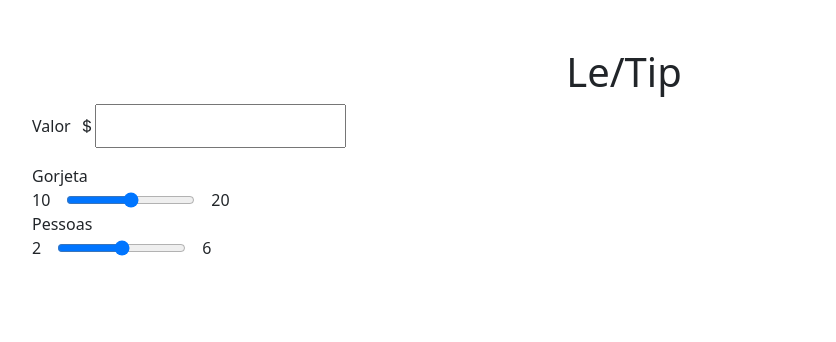
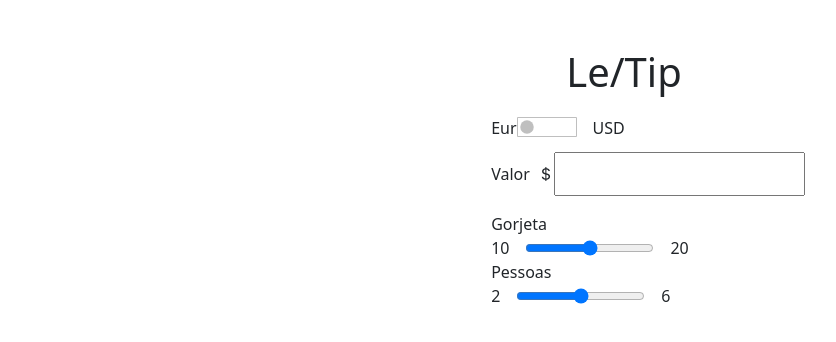
Before and after one commit to IngridCavalcantiGti/api-tipcalculator, a Vue app: page / in a window 1280 px wide. Shown: the top 342 px of the page, without its empty margins (16-852 px from the left). Built offline with nearby package versions, Linux system fonts and the light colour scheme.

Commit message:
cria e adiciona componente switch

```diff
--- /dev/null
+++ b/src/components/Switch.vue
@@ -0,0 +1,15 @@
+<template>
+  <div class="d-flex align-items-center">
+    <label class="form-check-label">Eur</label>
+    <div class="form-control-lg form-switch">
+      <input class="form-check-input" type="checkbox" />
+    </div>
+    <label class="form-check-label">USD</label>
+  </div>
+</template>
+<style scoped>
+.form-switch .form-check-input {
+  width: 3em;
+  border-radius: 1px;
+}
+</style>
--- a/src/views/Home.vue
+++ b/src/views/Home.vue
@@ -3,10 +3,13 @@
     <div class="d-flex flex-wrap justify-content-center mt-5">
       <h1>Le/Tip</h1>
     </div>
-    <div class="ms-5">
-      <Input label="Valor" :icon="icon" />
-      <Range label="Gorjeta" numberMin="10" numberMax="20" class="mt-3" />
-      <Range label="Pessoas" numberMin="2" numberMax="6" />
+    <div class="ms-5 d-flex flex-wrap justify-content-center">
+      <div>
+        <Switch></Switch>
+        <Input label="Valor" :icon="icon" />
+        <Range label="Gorjeta" numberMin="10" numberMax="20" class="mt-3" />
+        <Range label="Pessoas" numberMin="2" numberMax="6" />
+      </div>
     </div>
   </div>
 </template>
@@ -14,9 +17,10 @@
 <script>
 import Input from "../components/Input.vue";
 import Range from "../components/Range.vue";
+import Switch from "../components/Switch.vue";
 
 export default {
-  components: { Input, Range },
+  components: { Input, Range, Switch },
   setup() {},
 };
 </script>
```
